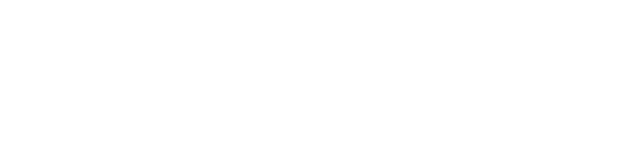
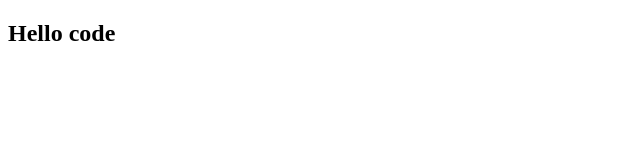
Before and after one commit to bhaskarsau7/Frontend_Learning, a plain HTML site: page Fend/index.html in a window 1280 px wide. Shown: the whole page, without its empty margins (0-640 px from the left). Drawn offline with Linux system fonts and the light colour scheme.

Commit message:
second time change

```diff
--- a/Fend/index.html
+++ b/Fend/index.html
@@ -6,6 +6,6 @@
     <title>Document</title>
 </head>
 <body>
-
+    <h2>Hello code</h2>
 </body>
 </html>
--- a/Fend/javascript.js
+++ b/Fend/javascript.js
@@ -1 +1,2 @@
 console.log("Hello World");
+console.log("new hello code")
```
